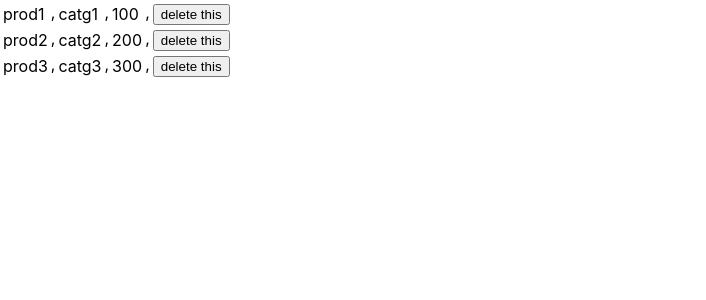
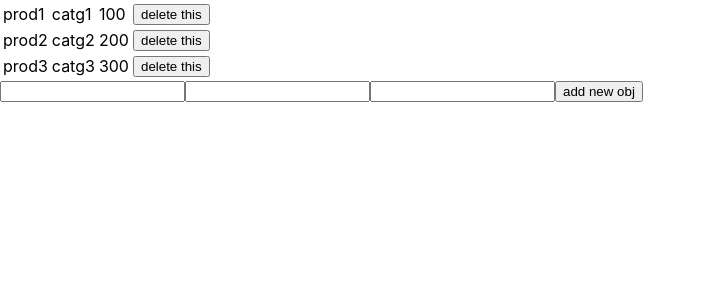
Before and after one commit to luckyzharkyn/reactTest, a React (Create React App) app: page / in a window 1280 px wide. Shown: the top 300 px of the page, without its empty margins (0-706 px from the left). Built offline with nearby package versions, Linux system fonts and the light colour scheme.

Commit message:
Добавленние объекта в массив объектов версия 2

```diff
--- a/src/App.js
+++ b/src/App.js
@@ -1,6 +1,14 @@
 import React, { useState } from "react";
 
 function App() {
+	function getReadyObj() {
+		return {
+			id: 4,
+			name: '',
+			catg: '',
+			cost: ''
+		}
+	}
 
 	const initProds = [
 		{id: 1, name: 'prod1', catg: 'catg1', cost: 100},
@@ -8,12 +16,13 @@ function App() {
 		{id: 3, name: 'prod3', catg: 'catg3', cost: 300},
 	];
 	const [notes, setNotes] = useState(initProds);
+	const [obj, setObj] = useState(getReadyObj());
 
 	const result = notes.map(note => {
 		return <tr key={note.id}>
-			<td>{note.name}</td>,
-			<td>{note.catg}</td>,
-			<td>{note.cost}</td>,
+			<td>{note.name}</td>
+			<td>{note.catg}</td>
+			<td>{note.cost}</td>
 			<td><button onClick={(event) => remItem(note.id)}>delete this</button></td>
 		</tr>;
 	});
@@ -22,10 +31,21 @@ function App() {
 		setNotes(notes.filter(note => note.id !== id))
 	}
 
+	function changeObj(propName, event) {
+		setObj({...obj, [propName]: event.target.value})
+	}
 
+	function addItem() {
+		setNotes([...notes, obj])
+	}
 
 	return <div>
 		<table><tbody>{result}</tbody></table>
+
+		<input value={obj.name} onChange={(event) => changeObj('name', event)} />
+		<input value={obj.catg} onChange={(event) => changeObj('catg', event)} />
+		<input value={obj.cost} onChange={(event) => changeObj('cost', event)} />
+		<button onClick={addItem}>add new obj</button>
 	</div>;
 }
 
```
